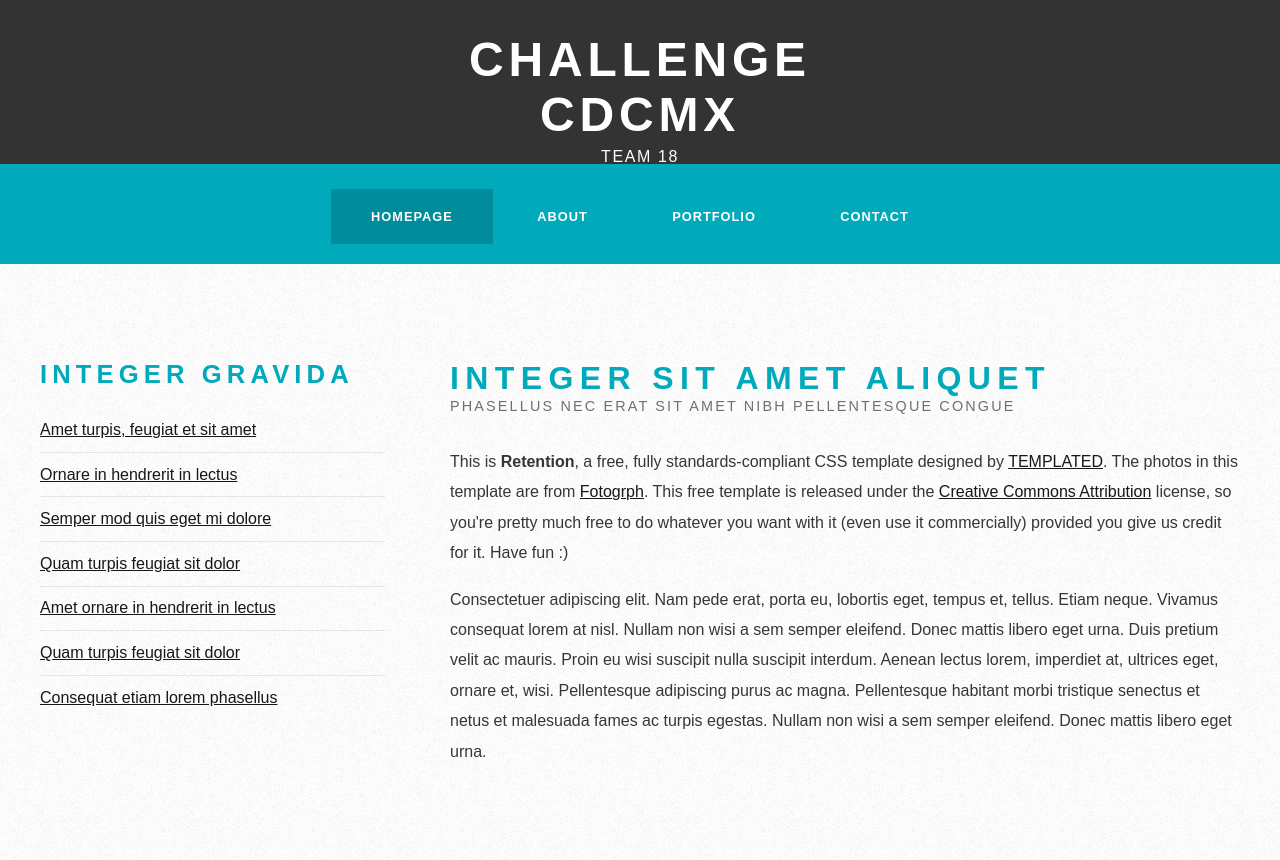
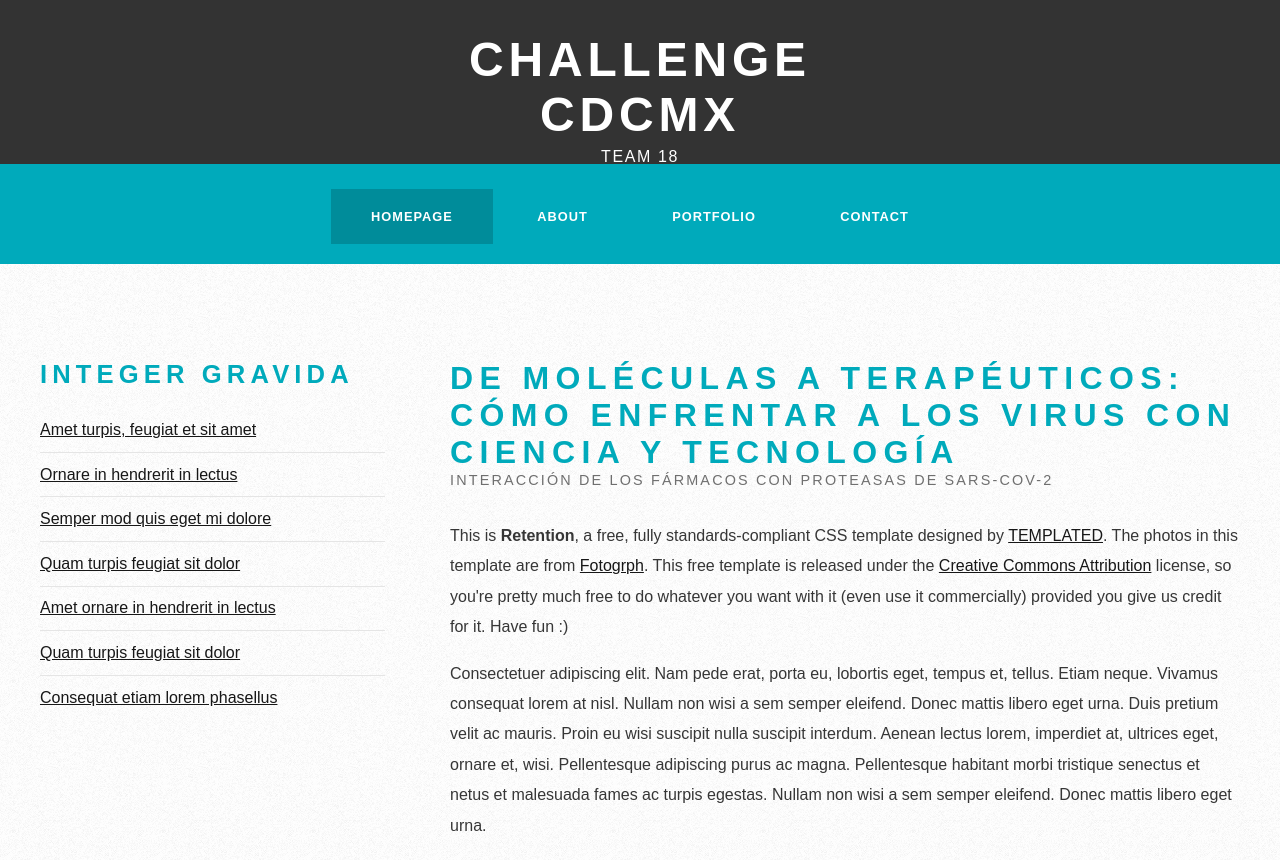
Before and after one commit to Fredie03/Prueba3, a plain HTML site: page index.html in a window 1280 px wide. Shown: the top 860 px of the page. Drawn offline with Linux system fonts and the light colour scheme.

Commit message:
Update index.html

```diff
--- a/index.html
+++ b/index.html
@@ -48,8 +48,8 @@ Released   : 20140221
 	<div id="page" class="container">
 		<div id="content">
 			<div class="title">
-				<h2>Integer sit amet aliquet</h2>
-				<span class="byline">Phasellus nec erat sit amet nibh pellentesque congue</span> </div>
+				<h2>De moléculas a terapéuticos: Cómo enfrentar a los virus con ciencia y tecnología</h2>
+				<span class="byline">Interacción de los fármacos con proteasas de SARS-CoV-2</span> </div>
 			<p>This is <strong>Retention</strong>, a free, fully standards-compliant CSS template designed by <a href="http://templated.co" rel="nofollow">TEMPLATED</a>. The photos in this template are from <a href="http://fotogrph.com/"> Fotogrph</a>. This free template is released under the <a href="http://templated.co/license">Creative Commons Attribution</a> license, so you're pretty much free to do whatever you want with it (even use it commercially) provided you give us credit for it. Have fun :) </p>
 			<p>Consectetuer adipiscing elit. Nam pede erat, porta eu, lobortis eget, tempus et, tellus. Etiam neque. Vivamus consequat lorem at nisl. Nullam non wisi a sem semper eleifend. Donec mattis libero eget urna. Duis pretium velit ac mauris. Proin eu wisi suscipit nulla suscipit interdum. Aenean lectus lorem, imperdiet at, ultrices eget, ornare et, wisi. Pellentesque adipiscing purus ac magna. Pellentesque habitant morbi tristique senectus et netus et malesuada fames ac turpis egestas.  Nullam non wisi a sem semper eleifend. Donec mattis libero eget urna. </p>
 		</div>
```
